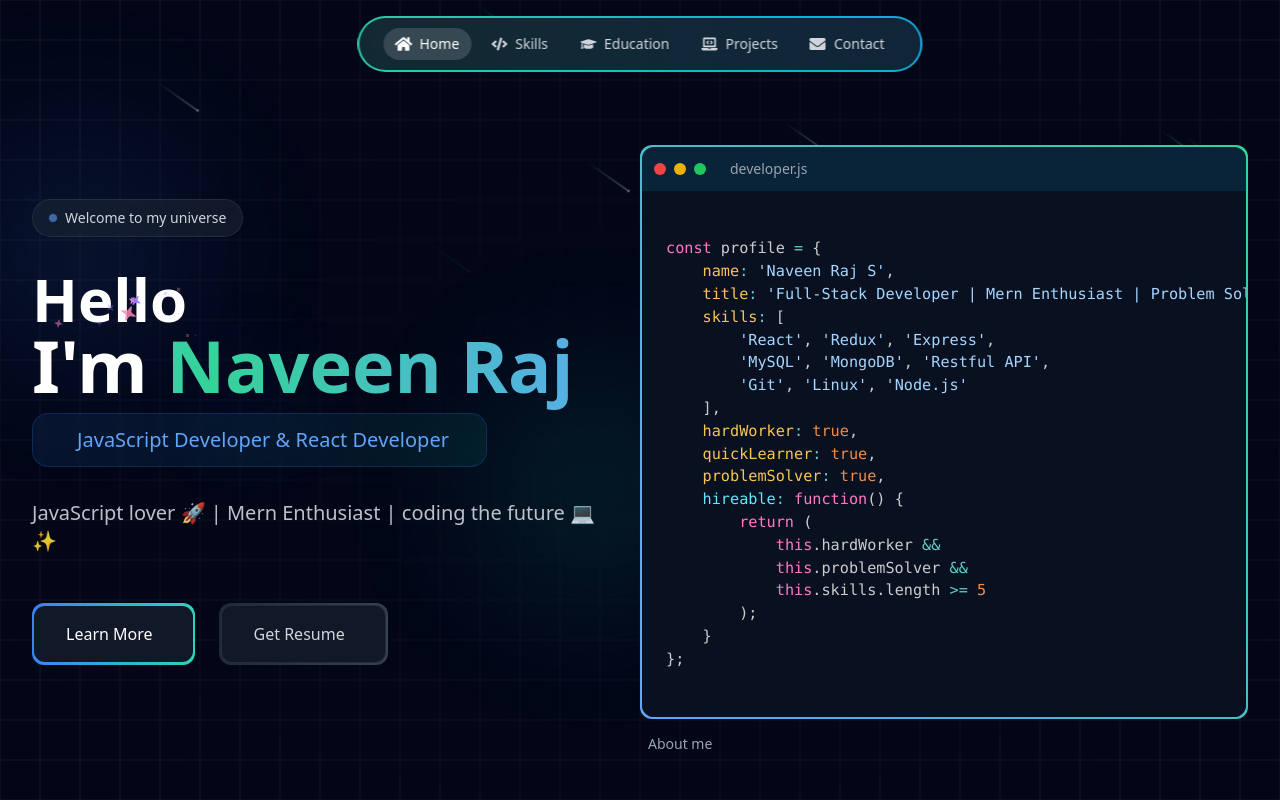
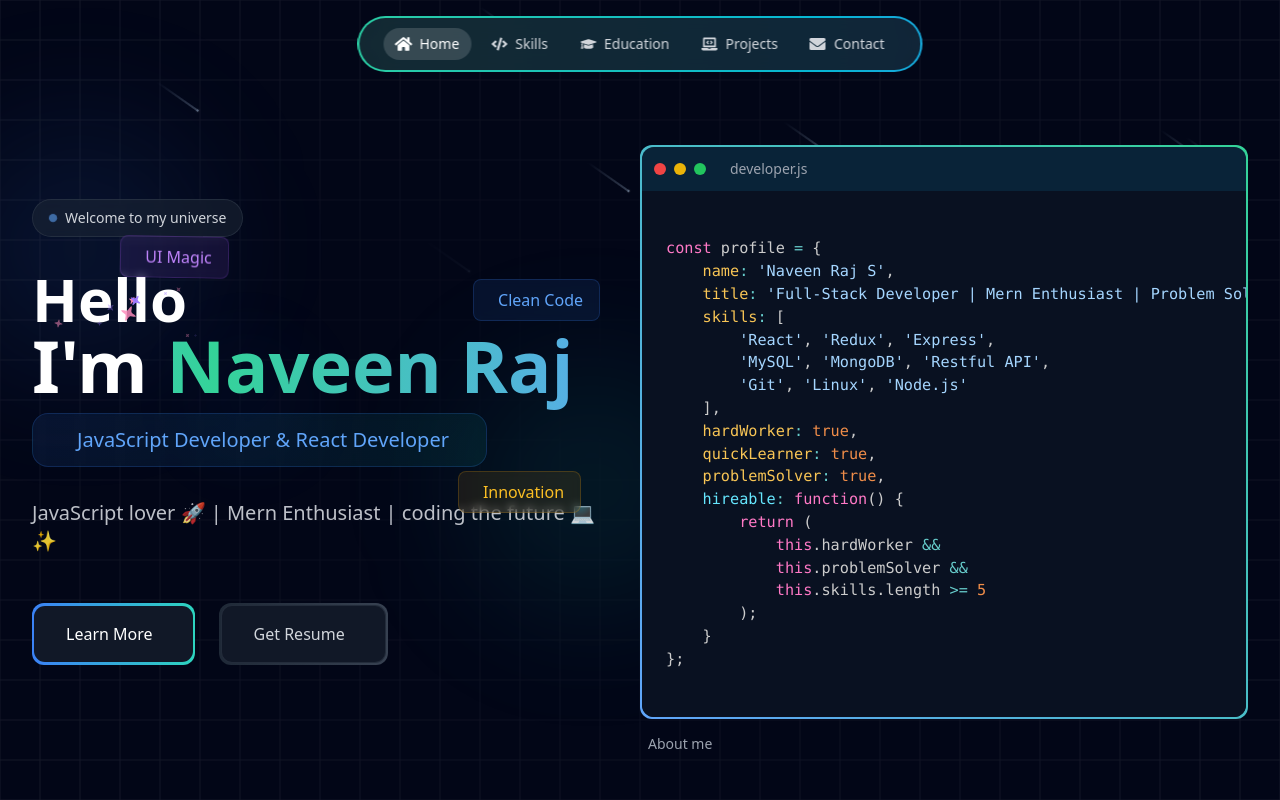
Before and after one commit to Naveen-Raj6/Portfolio, a React (Vite) app: page / in a window 1280 px wide. Shown: the top 800 px of the page. Built offline with nearby package versions, Linux system fonts and the light colour scheme.

Commit message:
minor-update(floating-text)

```diff
--- a/src/pages/Hero/Hero.jsx
+++ b/src/pages/Hero/Hero.jsx
@@ -91,7 +91,6 @@ const profile = {
   useEffect(() => {
     Prism.highlightAll();
 
-    // Extra CSS animations & resolution adjustments
     const style = document.createElement("style");
     style.textContent = `
       @keyframes gridPulse {
@@ -189,7 +188,7 @@ const profile = {
 
             {/* Name Section */}
             <motion.div
-              className="relative mb-2 sm:mb-3" // ⬅ Reduced margin
+              className="relative mb-2 sm:mb-3"
               initial={{ opacity: 0, y: 30 }}
               animate={{ opacity: 1, y: 0 }}
               transition={{ duration: 1, delay: 0.7, ease: "easeOut" }}
@@ -274,6 +273,23 @@ const profile = {
                 </span>
               </a>
             </div>
+
+            {/* Floating badges */}
+            <div className="hidden lg:block absolute left-[5.5rem] top-[2.3rem] animate-float-slow">
+              <div className="px-4 py-2 rounded-lg bg-purple-500/10 backdrop-blur-sm border border-purple-500/20 text-purple-400">
+                <i className="fas fa-wand-magic-sparkles"></i>&nbsp;&nbsp;UI Magic
+              </div>
+            </div>
+            <div className="hidden lg:block absolute right-10 top-20 animate-float">
+              <div className="px-4 py-2 rounded-lg bg-blue-500/10 backdrop-blur-sm border border-blue-500/20 text-blue-400">
+                <i className="fas fa-code"></i>&nbsp;&nbsp;Clean Code
+              </div>
+            </div>
+            <div className="hidden lg:block absolute top-[17rem] left-[70%] transform -translate-x-1/2 animate-float">
+              <div className="px-4 py-2 rounded-lg bg-amber-500/10 backdrop-blur-sm border border-amber-500/20 text-amber-400">
+                <i className="fas fa-lightbulb"></i>&nbsp;&nbsp;Innovation
+              </div>
+            </div>
           </motion.div>
 
           {/* Right Column - Code Window */}
```
